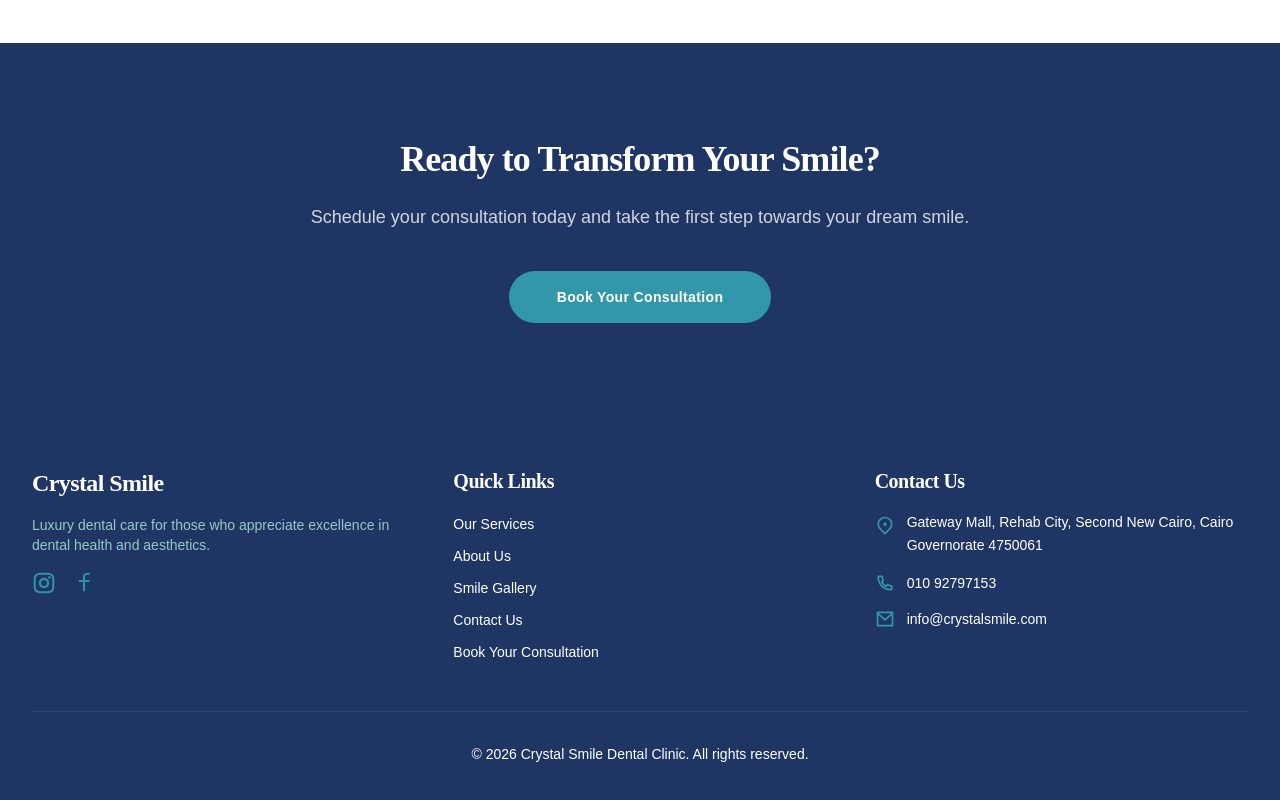
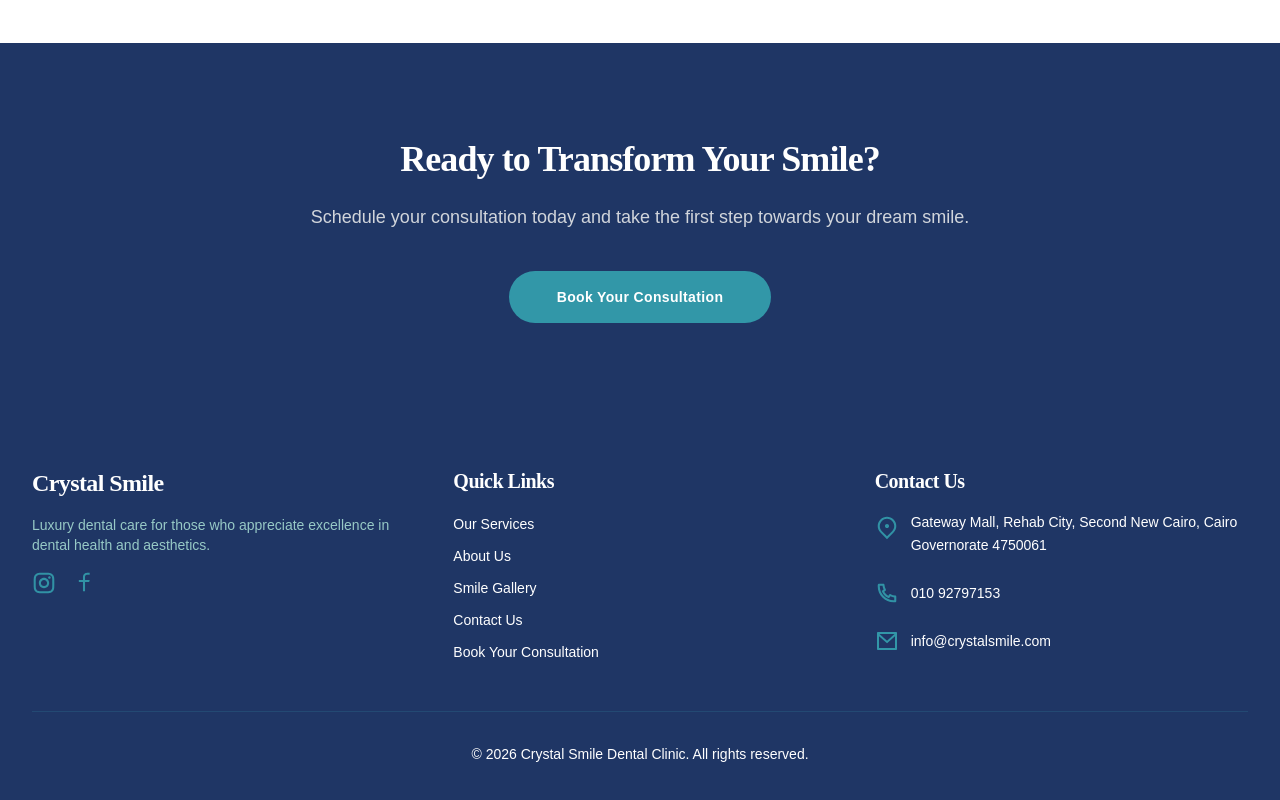
Before and after one commit to salmaa100/crystal-smile-dental, a Next.js app: page / in a window 1280 px wide. Shown: the part 3154-3954 px from the top of the page. Built offline with nearby package versions, Linux system fonts and the light colour scheme.

Commit message:
Enhance Footer with pulsing icons and style updates
Added pulsing animation to icons and updated styles.

```diff
--- a/src/app/components/Footer.tsx
+++ b/src/app/components/Footer.tsx
@@ -7,6 +7,7 @@ import { RiMapPin2Line, RiPhoneLine, RiMailLine, RiInstagramLine, RiFacebookLine
 export default function Footer() {
   const currentYear = new Date().getFullYear();
 
+  // Unified Pulse Animation for all icons
   const pulseVariants = {
     initial: { scale: 1, opacity: 1 },
     animate: {
@@ -86,11 +87,12 @@ export default function Footer() {
                 </Link>
               </li>
               <li>
+                {/* FIXED WHATSAPP LINK */}
                 <a
                   href="https://wa.me/201092797153?text=Hello%20Crystal%20Smile%20Dental%2C%20I%20would%20like%20to%20book%20a%20consultation."
                   target="_blank"
                   rel="noopener noreferrer"
-                  className="font-ui text-sm text-white hover:text-brand-teal transition-colors"
+                  className="font-ui text-sm text-white hover:text-brand-teal transition-colors cursor-pointer"
                 >
                   Book Your Consultation
                 </a>
@@ -101,9 +103,12 @@ export default function Footer() {
           {/* Contact Info */}
           <div>
             <h4 className="font-heading text-xl mb-4 text-white">Contact Us</h4>
-            <ul className="space-y-4">
+            <ul className="space-y-6">
               <li className="flex items-start space-x-3">
-                <RiMapPin2Line className="w-5 h-5 text-brand-teal mt-1 shrink-0" />
+                {/* Pulsing Map Icon */}
+                <motion.div variants={pulseVariants} initial="initial" animate="animate">
+                  <RiMapPin2Line className="w-6 h-6 text-brand-teal mt-1 shrink-0" />
+                </motion.div>
                 <a
                   href="https://share.google/q6aAKkqsbjbkibpEO"
                   target="_blank"
@@ -114,13 +119,16 @@ export default function Footer() {
                 </a>
               </li>
               <li className="flex items-center space-x-3">
-                <RiPhoneLine className="w-5 h-5 text-brand-teal shrink-0" />
+                {/* Pulsing Phone Icon */}
+                <motion.div variants={pulseVariants} initial="initial" animate="animate">
+                  <RiPhoneLine className="w-6 h-6 text-brand-teal shrink-0" />
+                </motion.div>
                 <a href="tel:+201092797153" className="font-ui text-sm text-white hover:text-brand-teal transition-colors">
                   010 92797153
                 </a>
               </li>
               <li className="flex items-center space-x-3">
-                <RiMailLine className="w-5 h-5 text-brand-teal shrink-0" />
+                <RiMailLine className="w-6 h-6 text-brand-teal shrink-0" />
                 <a href="mailto:info@crystalsmile.com" className="font-ui text-sm text-white hover:text-brand-teal transition-colors">
                   info@crystalsmile.com
                 </a>
```
